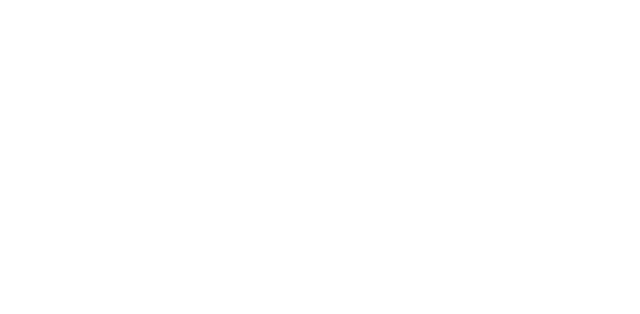
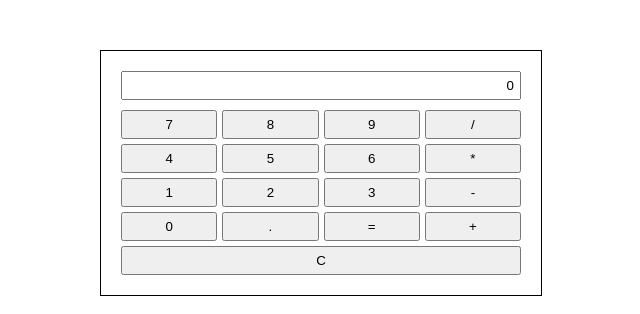
Before and after one commit to lukaskourilcz/vue-tutorials, a Vue app in the folder amazing-calculator/: page / in a window 1280 px wide. Shown: the top 314 px of the page, without its empty margins (319-959 px from the left). Built offline with nearby package versions, Linux system fonts and the light colour scheme.

Commit message:
last redone

```diff
--- a/amazing-calculator/src/components/AmazingCalculator.vue
+++ b/amazing-calculator/src/components/AmazingCalculator.vue
@@ -44,6 +44,61 @@
 };
 </script>
 
-<template></template>
+<template>
+  <div class="calculator">
+    <div class="calc-grid">
+      <input v-model="display" readonly />
+        <button @click="appendToDisplay('7')">7</button>
+        <button @click="appendToDisplay('8')">8</button>
+        <button @click="appendToDisplay('9')">9</button>
+        <button @click="appendToDisplay('/')">/</button>
 
-<style scoped></style>
+        <button @click="appendToDisplay('4')">4</button>
+        <button @click="appendToDisplay('5')">5</button>
+        <button @click="appendToDisplay('6')">6</button>
+        <button @click="appendToDisplay('*')">*</button>
+
+        <button @click="appendToDisplay('1')">1</button>
+        <button @click="appendToDisplay('2')">2</button>
+        <button @click="appendToDisplay('3')">3</button>
+        <button @click="appendToDisplay('-')">-</button>
+
+        <button @click="appendToDisplay('0')">0</button>
+        <button @click="appendToDisplay('.')">.</button>
+        <button @click="calculate()">=</button>
+        <button @click="appendToDisplay('+')">+</button>
+    </div>
+    <button class="clear-button">C</button>
+  </div>
+</template>
+
+<style scoped>
+.calculator {
+  max-width: 400px;
+  margin: 50px auto;
+  padding: 20px;
+  border: 1px solid;
+}
+
+.calc-grid {
+  display: grid;
+  grid-template-columns: repeat(4, 1fr);
+  gap: 5px;
+}
+
+input {
+  grid-column: span 4;
+  margin-bottom: 5px;
+  text-align: right;
+  padding: 5px;
+}
+
+button {
+  padding: 5px;
+}
+
+.clear-button {
+  width: 100%;
+  margin-top: 5px;
+}
+</style>
```
